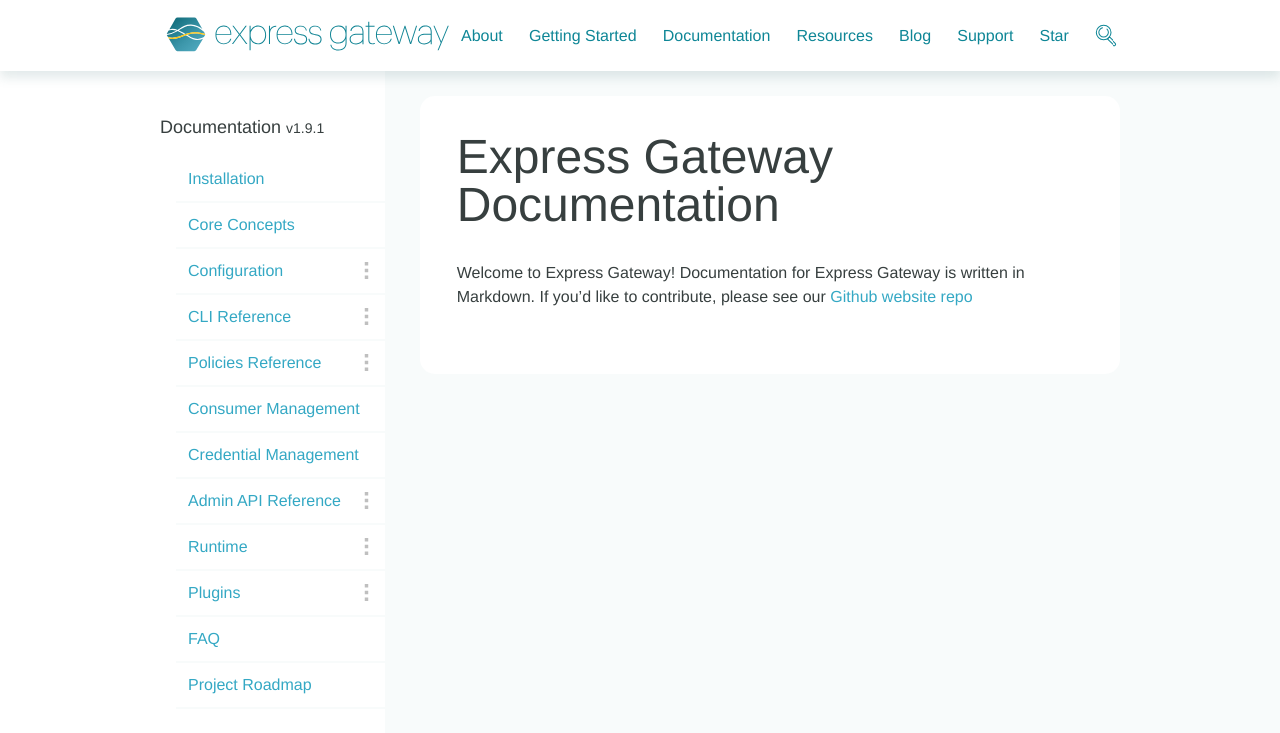
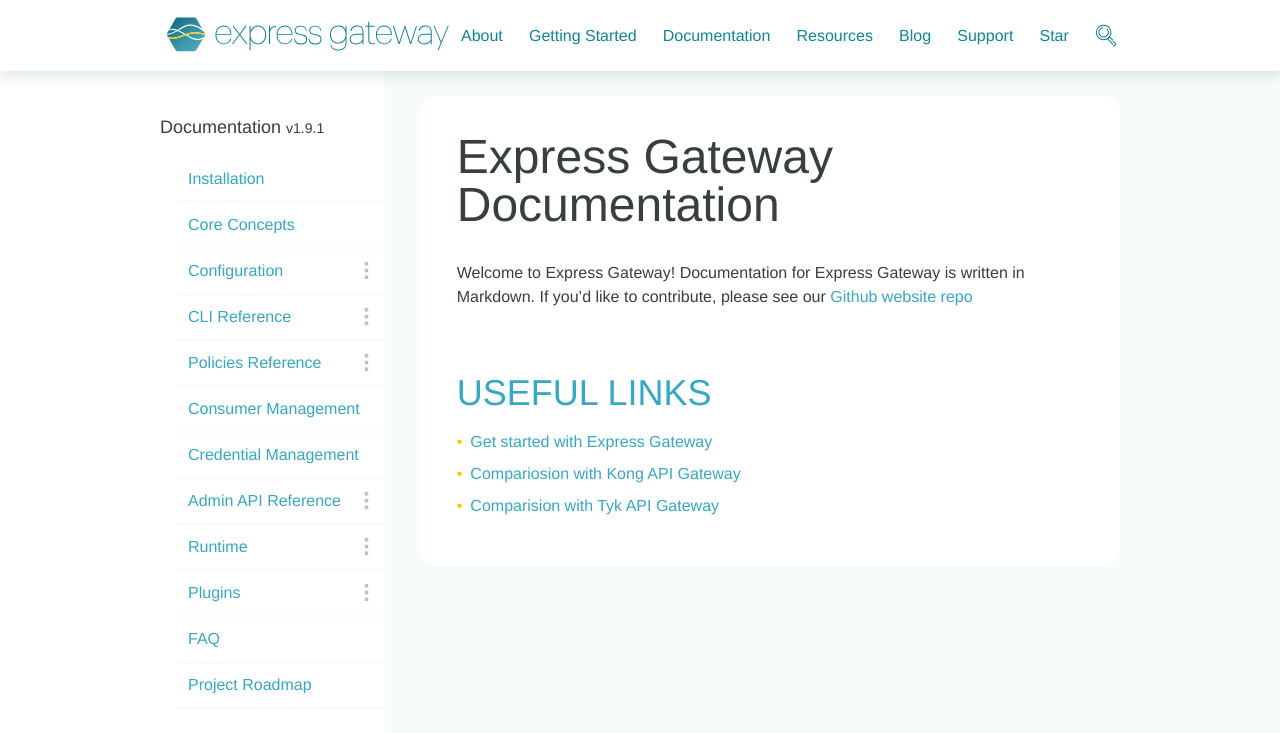
Before and after one commit to ExpressGateway/express-gateway.io, a Jekyll site: the page built from docs/index.md, in a window 1280 px wide and 900 px high. Shown: the top 733 px of the window. Built offline with Jekyll 4.4.1, drawn with Linux system fonts in a browser that asks for light colours; nearby versions of some CDN libraries; some web fonts are replaced; comment, search, counter and statistics services are not loaded.

Commit message:
Add useful links in the docs home page

```diff
--- a/docs/index.md
+++ b/docs/index.md
@@ -4,3 +4,12 @@
 ---
 
 Welcome to Express Gateway! Documentation for Express Gateway is written in Markdown. If you'd like to contribute, please see our [Github website repo](https://github.com/expressgateway/express-gateway.io)
+
+## USEFUL LINKS
+
+* [Get started with Express Gateway][get-started]
+* [Compariosion with Kong API Gateway](https://www.lunchbadger.com/compare-kong-api-gateway-express-features/)
+* [Comparision with Tyk API Gateway](https://www.lunchbadger.com/compare-tyk-api-gateway-express-features/)
+
+
+[get-started]: {{ site.baseurl }}{% link _pages/getting-started.md %}
```
